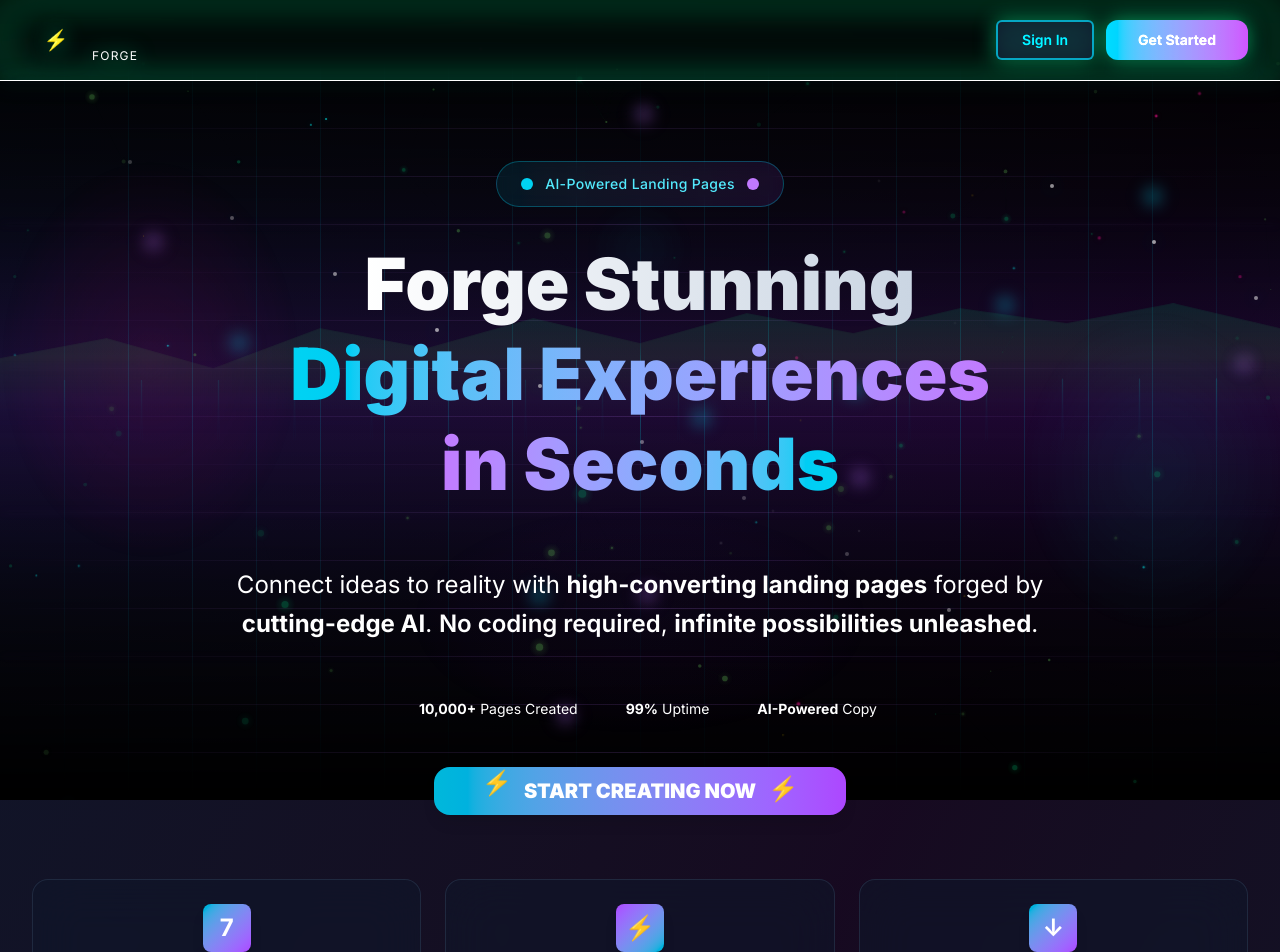
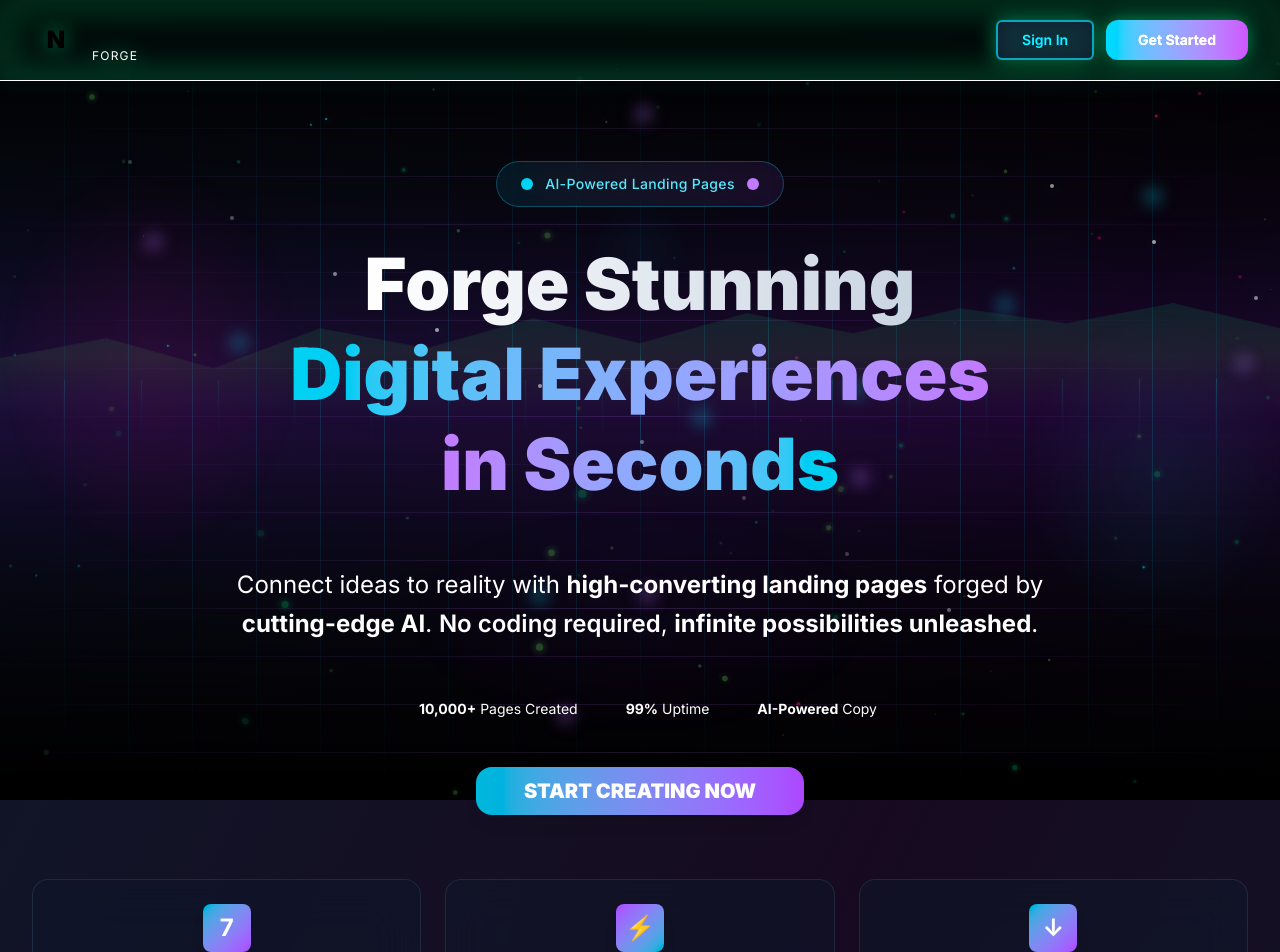
Before and after one commit to manupor/Prelander_Gen, a Next.js app: page / in a window 1280 px wide. Shown: the top 952 px of the page. Built offline with nearby package versions, Linux system fonts and the light colour scheme.

Commit message:
fix: Change logo emoji to visible 'N' letter and remove lightning emoji from START CREATING NOW button

```diff
--- a/src/app/page.tsx
+++ b/src/app/page.tsx
@@ -194,7 +194,7 @@ export default function Home() {
                 {/* NetFusion Logo Icon */}
                 <div className="relative">
                   <div className="w-12 h-12 bg-gradient-to-br from-neon-primary via-neon-secondary to-neon-primary rounded-lg flex items-center justify-center transform transition-all duration-300 group-hover:scale-110 group-hover:rotate-3 shadow-neon">
-                    <div className="text-black font-black text-xl">⚡</div>
+                    <div className="text-black font-black text-2xl">N</div>
                   </div>
                   <div className="absolute inset-0 bg-gradient-to-br from-neon-primary via-neon-secondary to-neon-primary rounded-lg blur-md opacity-50 group-hover:opacity-75 transition-opacity duration-300"></div>
                 </div>
@@ -300,10 +300,8 @@ export default function Home() {
           <div className="flex justify-center items-center mb-16">
             <Link href="/signup">
               <Button className="relative bg-gradient-to-r from-cyan-500 to-purple-500 hover:from-cyan-400 hover:to-purple-400 text-white font-black py-6 px-12 rounded-2xl shadow-lg hover:shadow-xl hover:shadow-purple-500/25 transform hover:scale-105 transition-all duration-300 text-xl font-inter group overflow-hidden">
-                <span className="relative z-10 flex items-center gap-3">
-                  <span className="text-2xl animate-bounce">⚡</span>
+                <span className="relative z-10">
                   START CREATING NOW
-                  <span className="text-2xl animate-bounce" style={{animationDelay: '0.5s'}}>⚡</span>
                 </span>
                 <div className="absolute inset-0 bg-gradient-to-r from-purple-500 to-cyan-500 opacity-0 group-hover:opacity-100 transition-opacity duration-300"></div>
               </Button>
```
